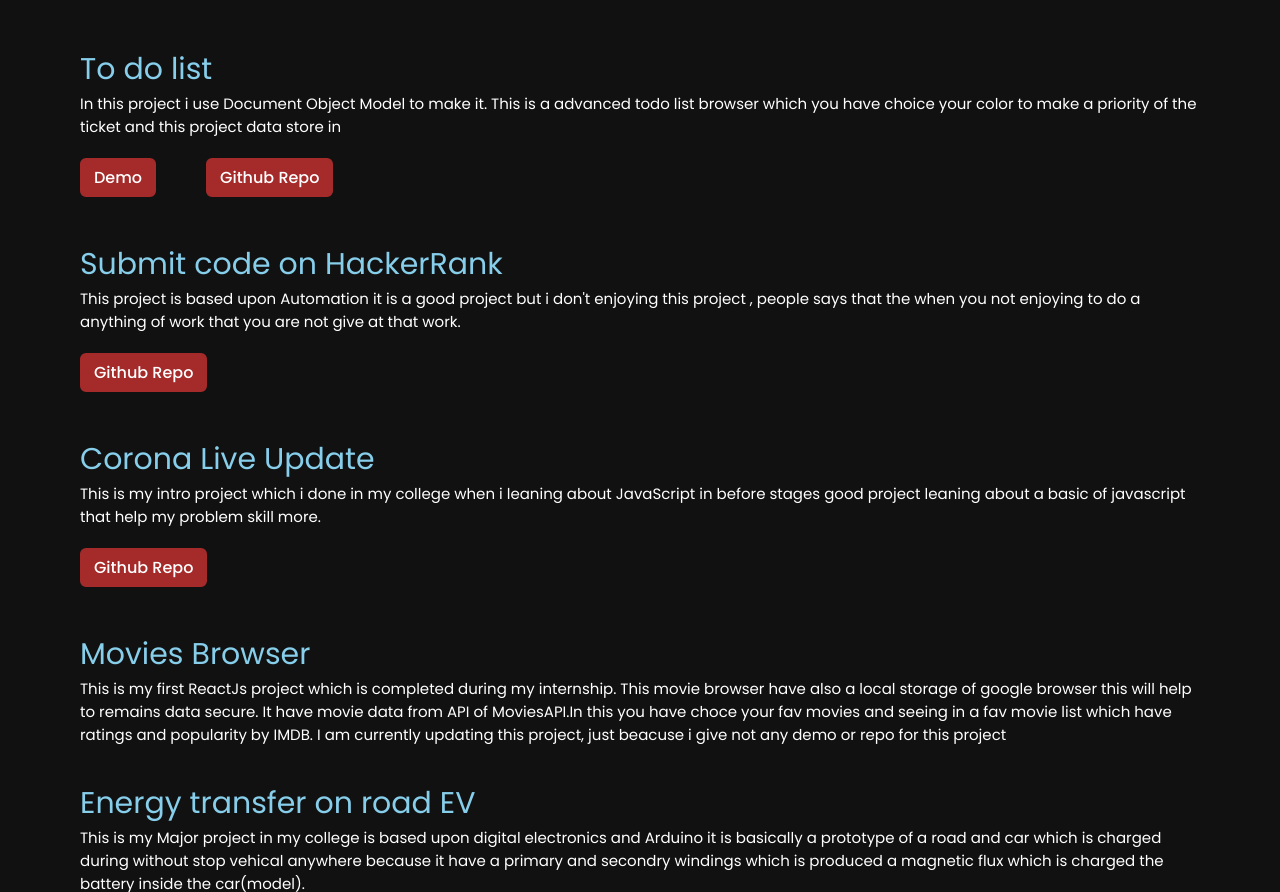
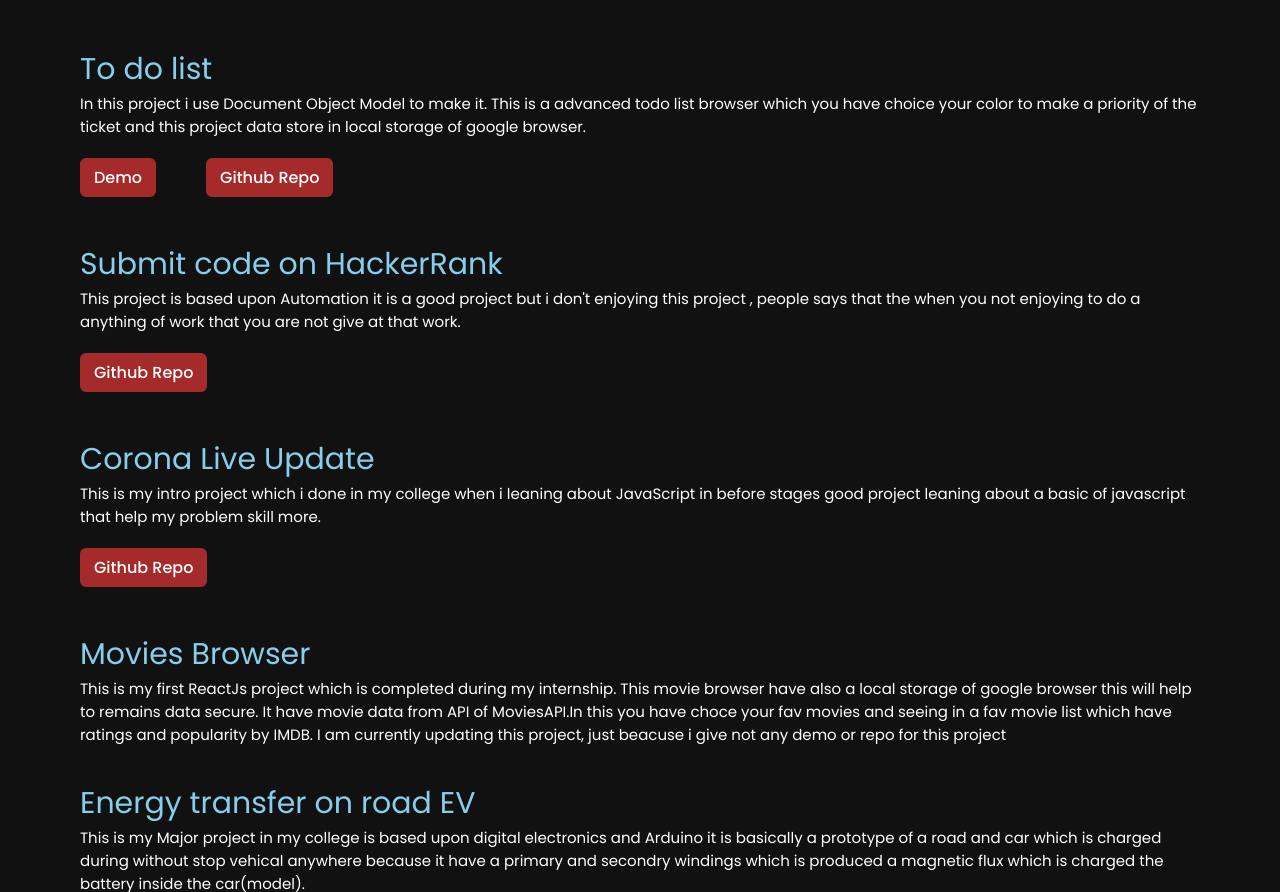
Before and after one commit to DhamaAnkur/Portfolio, a plain HTML site: page index.html in a window 1280 px wide. Shown: the part 3012-3904 px from the top of the page. Drawn offline with nearby package versions, Linux system fonts and the light colour scheme.

Commit message:
Update index.html

```diff
--- a/index.html
+++ b/index.html
@@ -202,7 +202,7 @@
                 <div class="byme">To do list
                     <p class="details">In this project i use Document Object Model to make it. This is a advanced todo
                         list browser which you have choice your color to make a priority of the ticket and this project
-                        data store in </p>
+                        data store in local storage of google browser.</p>
                     <div class="linkdesign">
                         <div>
                             <a href="https://dhamaankur.github.io/Advance-To-Do-List/">Demo</a>
```
